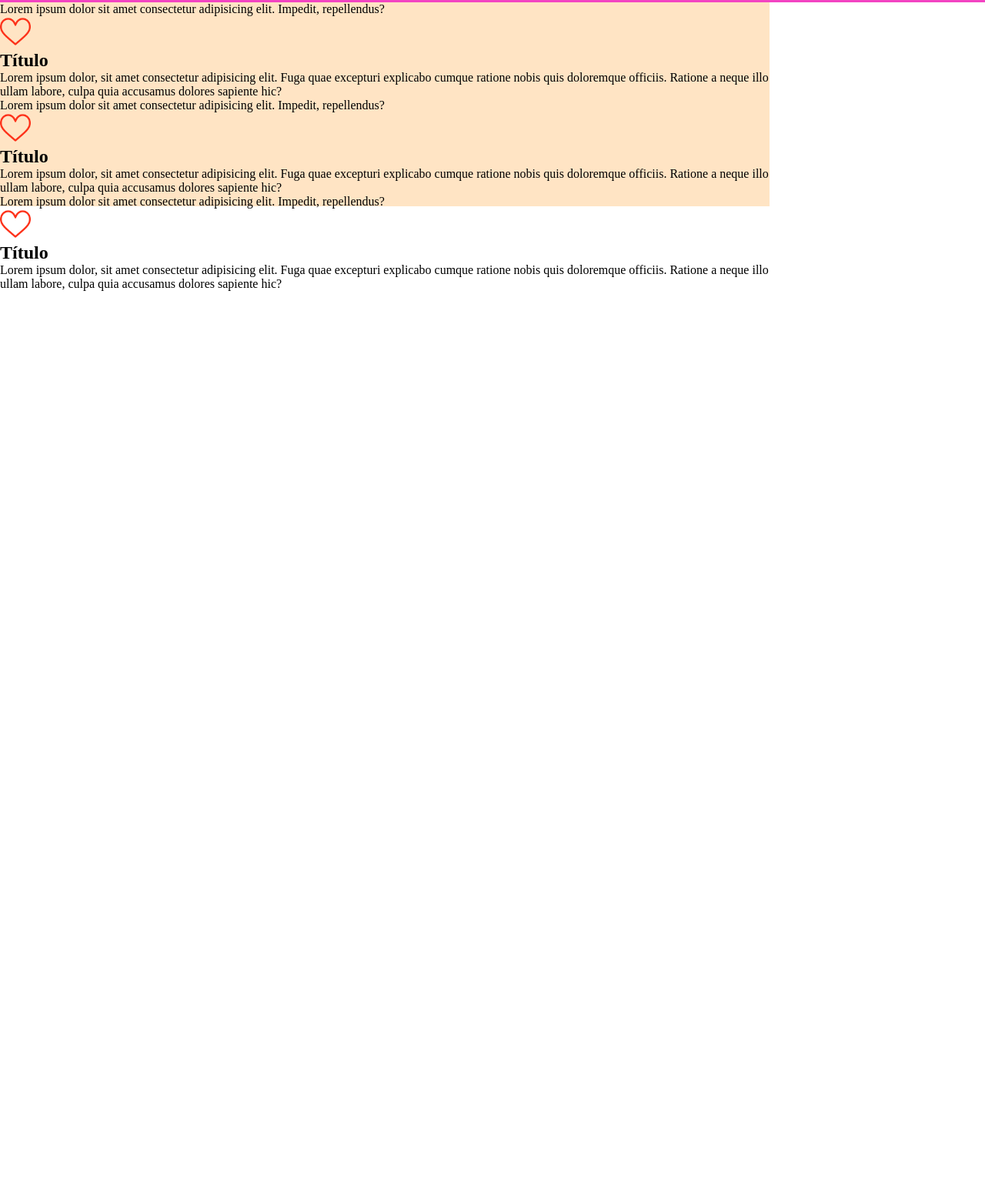
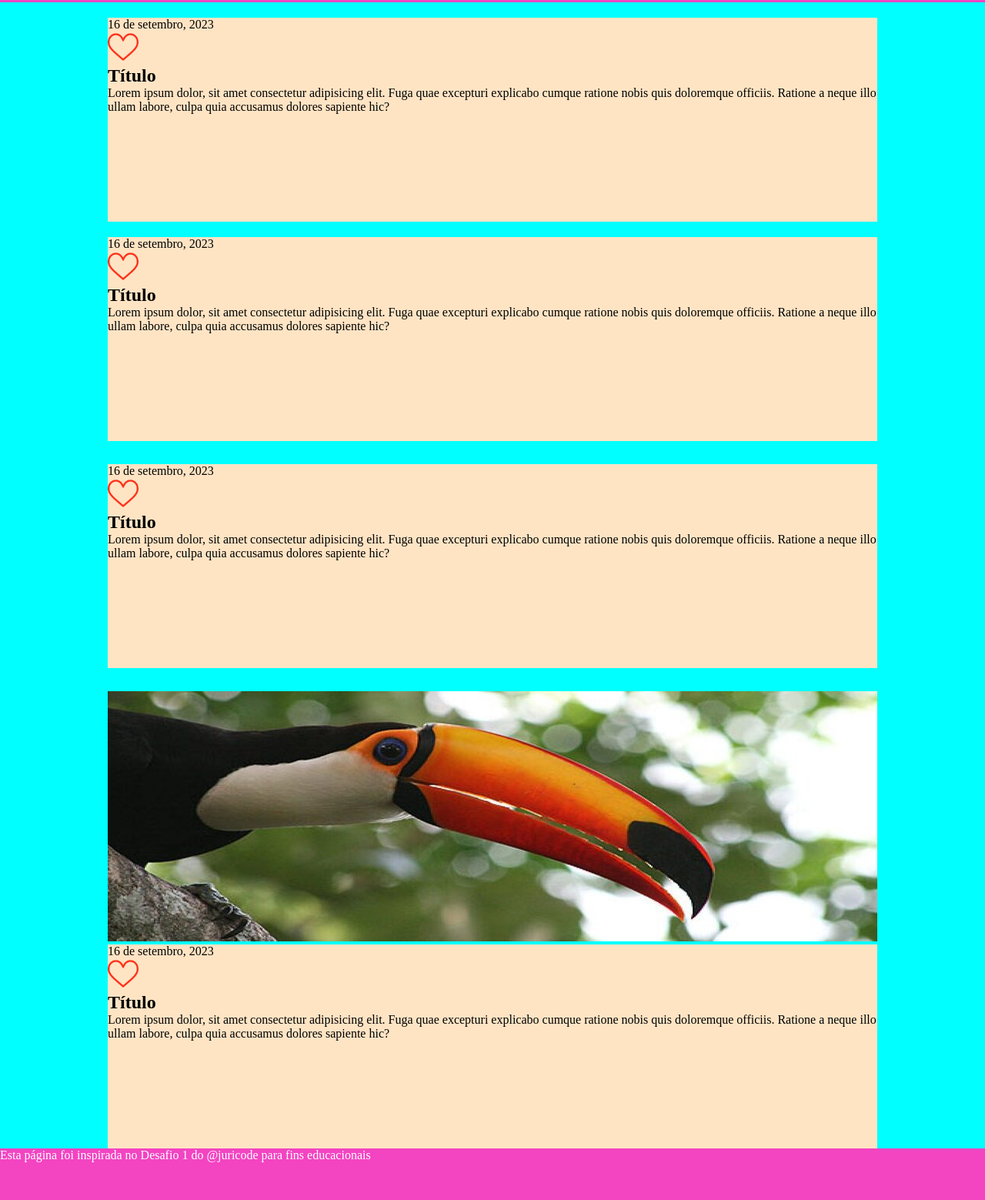
Before and after one commit to ivanilsonfelix/atividade_nivelamento, a plain HTML site: page index.html in a window 1280 px wide. Shown: the part 87-1646 px from the top of the page at 77% size. Before the commit the page ends 800 px from the top, so only its background shows below. Drawn offline with Linux system fonts and the light colour scheme; a web font is replaced by a local one.

Commit message:
Inclusão do header e footer

```diff
--- a/index.html
+++ b/index.html
@@ -1,11 +1,15 @@
 <!DOCTYPE html>
 <html lang="en">
+
 <head>
     <meta charset="UTF-8">
     <meta name="viewport" content="width=device-width, initial-scale=1.0">
     <title>Atividade de Nivelamento</title>
     <link rel="stylesheet" href="style.css">
 </head>
+<body>
+
+
 <header id="header">
     <nav class="link-header">
         <h3>BLOG</h3>
@@ -16,37 +20,77 @@
     </nav>
 
 </header>
+
+
+
 <main>
-    <section class="Artigos">
+    <div class="central-card">
+
     <article class="card">
         <div class="data-card">
-                <p>Lorem ipsum dolor sit amet consectetur adipisicing elit. Impedit, repellendus?</p>
+            <p>16 de setembro, 2023</p>
             <img class="icon" src="assets/gostar.png" alt="logo-like">
         </div>
         <div class="info-card">
             <h2>Título</h2>
-                <p>Lorem ipsum dolor, sit amet consectetur adipisicing elit. Fuga quae excepturi explicabo cumque ratione nobis quis doloremque officiis. Ratione a neque illo ullam labore, culpa quia accusamus dolores sapiente hic?</p>
+            <p>Lorem ipsum dolor, sit amet consectetur adipisicing elit. Fuga quae excepturi explicabo cumque ratione
+                nobis quis doloremque officiis. Ratione a neque illo ullam labore, culpa quia accusamus dolores sapiente
+                hic?</p>
         </div>
+
+    </article>
+    <article class="card2">
         <div class="data-card">
-                <p>Lorem ipsum dolor sit amet consectetur adipisicing elit. Impedit, repellendus?</p>
+            <p>16 de setembro, 2023</p>
             <img class="icon" src="assets/gostar.png" alt="logo-like">
         </div>
         <div class="info-card">
             <h2>Título</h2>
-                <p>Lorem ipsum dolor, sit amet consectetur adipisicing elit. Fuga quae excepturi explicabo cumque ratione nobis quis doloremque officiis. Ratione a neque illo ullam labore, culpa quia accusamus dolores sapiente hic?</p>
+            <p>Lorem ipsum dolor, sit amet consectetur adipisicing elit. Fuga quae excepturi explicabo cumque ratione
+                nobis quis doloremque officiis. Ratione a neque illo ullam labore, culpa quia accusamus dolores sapiente
+                hic?</p>
         </div>
+
+    </article>
+    <article class="card3">
         <div class="data-card">
-                <p>Lorem ipsum dolor sit amet consectetur adipisicing elit. Impedit, repellendus?</p>
+            <p>16 de setembro, 2023</p>
             <img class="icon" src="assets/gostar.png" alt="logo-like">
         </div>
         <div class="info-card">
             <h2>Título</h2>
-                <p>Lorem ipsum dolor, sit amet consectetur adipisicing elit. Fuga quae excepturi explicabo cumque ratione nobis quis doloremque officiis. Ratione a neque illo ullam labore, culpa quia accusamus dolores sapiente hic?</p>
+            <p>Lorem ipsum dolor, sit amet consectetur adipisicing elit. Fuga quae excepturi explicabo cumque ratione
+                nobis quis doloremque officiis. Ratione a neque illo ullam labore, culpa quia accusamus dolores sapiente
+                hic?</p>
         </div>
+
     </article>
-    </section>
+    <div class="logo">
+        <img src="assets/tucano2.jpg" alt="Logo-tucano">
+
+    </div>
+    <article class="card4">
+        <div class="data-card">
+            <p>16 de setembro, 2023</p>
+            <img class="icon" src="assets/gostar.png" alt="logo-like">
+        </div>
+        <div class="info-card">
+            <h2>Título</h2>
+            <p>Lorem ipsum dolor, sit amet consectetur adipisicing elit. Fuga quae excepturi explicabo cumque ratione
+                nobis quis doloremque officiis. Ratione a neque illo ullam labore, culpa quia accusamus dolores sapiente
+                hic?</p>
+        </div>
+
+    </article>
+</div>
+
 </main>
-<body>
+<footer class="rodape">
+    <p>Esta página foi inspirada no Desafio 1 do @juricode para fins educacionais</p>
+</footer>
+
+
 
 </body>
+
 </html>
--- a/style.css
+++ b/style.css
@@ -15,8 +15,15 @@
     box-sizing: border-box;
 
 }
+.central-card{
+    background-color: aqua;
+
+
+}
 header{
     background-color: #F344C2;
+    height: 90px;
+
     height: 90px;
 
 }
@@ -26,11 +33,6 @@ header{
     justify-content: space-between;
     color: white;
 }
-/* .nav-link ul li{
-    list-style-type: none;
-    text-decoration: none;
-
-} */
 
 
 .link-header .nav-link a {
@@ -55,11 +57,33 @@ header{
     list-style: none;
 }
 
-.card{
+.card {
     background-color: bisque;
     width: 1000px;
     height: 265px;
+    margin-top: 20px;
 
+
+
+}
+.card2 {
+    background-color: bisque;
+    width: 1000px;
+    height: 265px;
+    margin-top: 20px;
+
+}
+.card3{
+    background-color: bisque;
+    width: 1000px;
+    height: 265px;
+    margin-top: 30px;
+    margin-bottom: 30px;
+}
+.card4{
+    background-color: bisque;
+    width: 1000px;
+    height: 265px;
 
 }
 
@@ -69,3 +93,14 @@ header{
 
 
 }
+
+.central-card{
+    display: flex;
+    flex-wrap: wrap;
+    justify-content: center;
+}
+.rodape {
+background-color: #F344C2;
+color: white;
+height: 67px;
+}
```
Also changed, not shown: assets/Tucano1-1200x545_c.jpg (deleted), assets/tucano2.jpg (added). Lines whose indentation alone changed are shown as unchanged.
